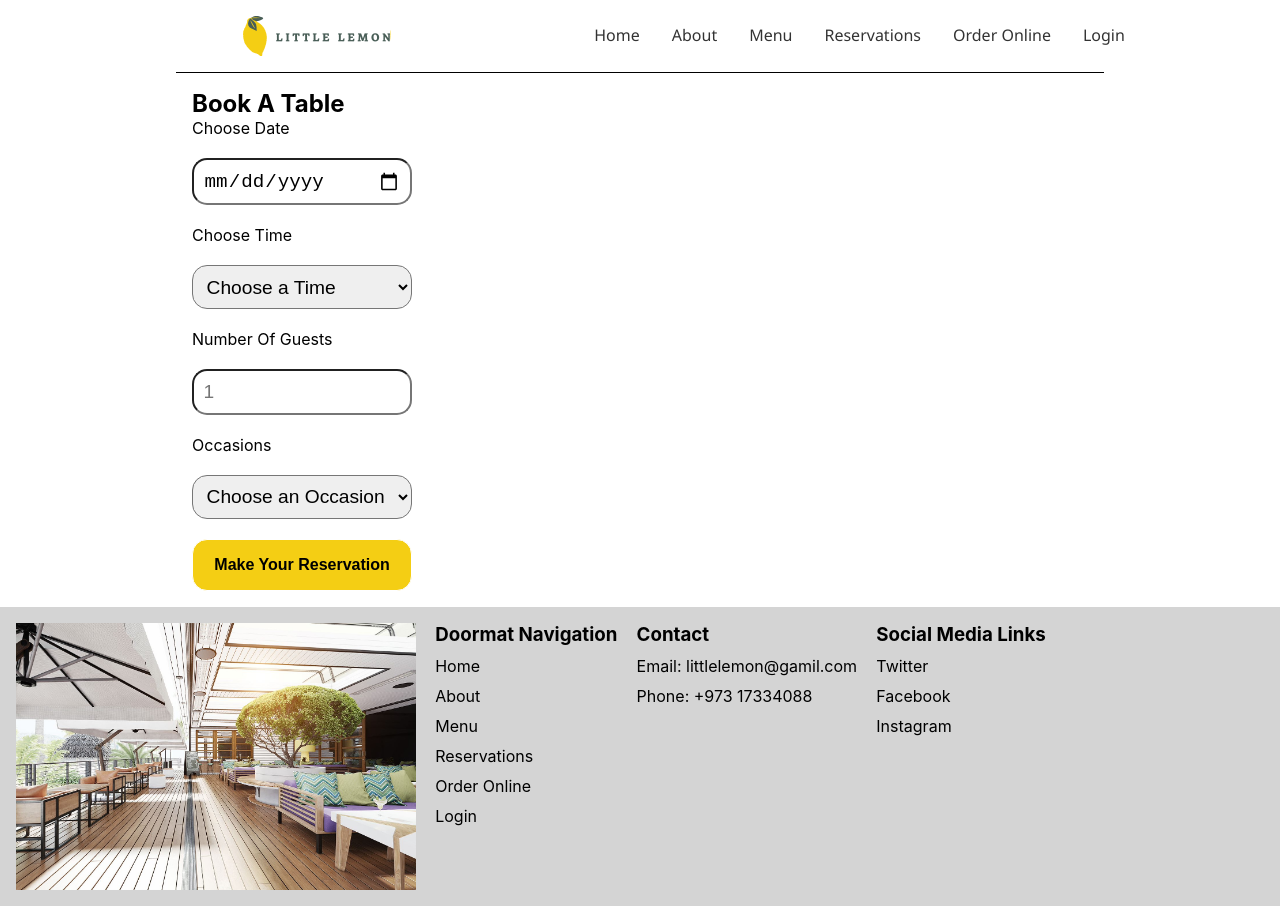
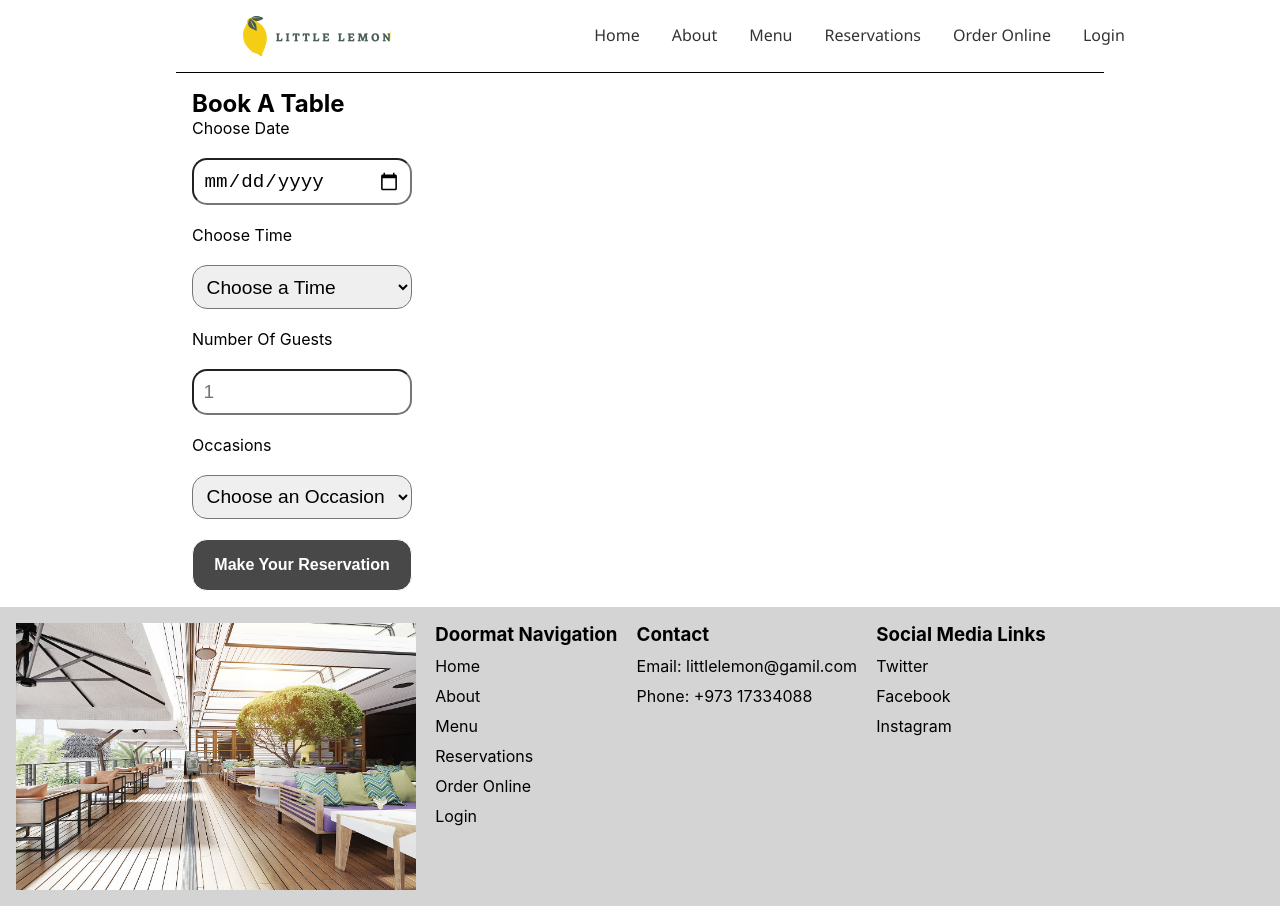
Before and after one commit to jackblue2009/littlelemonproject, a React (Create React App) app: page /booking in a window 1280 px wide. Shown: the top 906 px of the page. Built offline with nearby package versions, Linux system fonts and the light colour scheme.

Commit message:
added jest unit tests

```diff
--- a/package.json
+++ b/package.json
@@ -16,7 +16,7 @@
   "scripts": {
     "start": "react-scripts start",
     "build": "react-scripts build",
-    "test": "react-scripts test",
+    "test": "jest",
     "eject": "react-scripts eject"
   },
   "eslintConfig": {
--- a/src/App.css
+++ b/src/App.css
@@ -223,7 +223,13 @@ main .about-section section img:last-child {
     cursor: pointer;
 }
 
-.booking-page form input[type='submit']:hover {
+.booking-page form input[type='submit']:disabled {
+    background-color: #484848;
+    color: #FFF;
+    cursor: not-allowed;
+}
+
+.booking-page form input[type='submit']:hover:not(:disabled) {
     border: 2px double #000;
     color: #FFF;
     background-color: #495E57;
--- a/src/components/BookingPage.js
+++ b/src/components/BookingPage.js
@@ -8,7 +8,7 @@ function BookingPage(props) {
 
     const getIsFormValid = () => {
         return (
-            date && time && numGuests && occasion
+            date && time && occasion
         );
     };
 
@@ -40,7 +40,7 @@ function BookingPage(props) {
                     onChange={(e) => setTime(e.target.value)}
                     required
                 >
-                    <option value='default'>Choose a Time</option>
+                    <option value=''>Choose a Time</option>
                     { props.availableTimes.availableTimes.map((item) => {
                         return (
                             <option key={item} value={item}>{item}</option>
@@ -63,11 +63,11 @@ function BookingPage(props) {
                     onChange={(e) => setOccasion(e.target.value)}
                     required
                 >
-                    <option value='default'>Choose an Occasion</option>
+                    <option value=''>Choose an Occasion</option>
                     <option value='birthday'>Birthday</option>
                     <option value='anniversary'>Anniversary</option>
                 </select>
-                <input type='submit' value='Make Your Reservation' disable={!getIsFormValid()} />
+                <input type='submit' value='Make Your Reservation' disabled={!getIsFormValid()} />
             </form>
         </div>
     );
```
Also changed, not shown: 2 other files (tests, documents, lock files or other folders).
